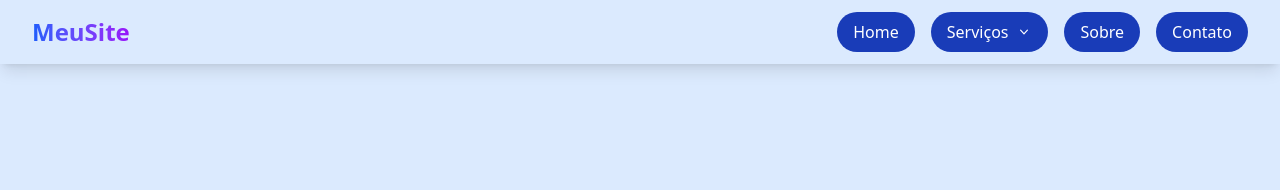
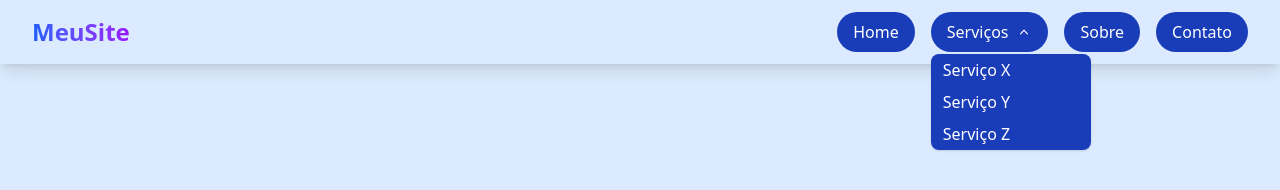
Before and after one commit to pedro2506/Aula10_2, a plain HTML site: page index.html in a window 1280 px wide. Both pictures are taken after a click on the button "Serviços". Drawn offline with nearby package versions, Linux system fonts and the light colour scheme.

Commit message:
upgrade14

```diff
--- a/index.html
+++ b/index.html
@@ -83,14 +83,15 @@
     </div>
   </header>
 
-  <script>
+   <script>
+    // Menu mobile
     const btn = document.getElementById('menu-btn');
     const menu = document.getElementById('menu');
     const servicosBtn = document.getElementById('servicos-btn');
     const submenu = document.getElementById('submenu');
     const arrow = document.getElementById('arrow');
 
-    // Função para animar entrada/saída
+    // Função fade + slide
     function toggleFade(el) {
       if (el.classList.contains('hidden')) {
         el.classList.remove('hidden');
@@ -99,7 +100,7 @@
           el.classList.add('fade-slide-enter-active');
           el.classList.remove('fade-slide-enter');
         });
-     } else {
+      } else {
         el.classList.add('fade-slide-exit');
         el.classList.add('fade-slide-exit-active');
         el.classList.remove('fade-slide-enter-active');
@@ -115,15 +116,24 @@
       toggleFade(menu);
     });
 
-    // Toggle submenu no mobile
-    servicosBtn.addEventListener('click', (e) => {
-      if (window.innerWidth < 640) {
-        e.preventDefault();
-    submenu.classList.toggle('hidden'); // garante que está visível
-    submenu.classList.toggle('submenu-open'); // abre/fecha suavemente
-    arrow.classList.toggle('rotate-180');
-      }
-   } );
+    // Toggle submenu mobile
+    servicosBtn.addEventListener('click', () => {
+      submenu.classList.toggle('hidden');
+      arrow.classList.toggle('rotate-180');
+    });
+
+    // Desktop submenu (opcional: seta gira no hover)
+    const servicosBtnDesktop = document.getElementById('servicos-btn-desktop');
+    const arrowDesktop = document.getElementById('arrow-desktop');
+    const submenuDesktop = document.getElementById('submenu-desktop');
+
+    servicosBtnDesktop.addEventListener('mouseenter', () => {
+      arrowDesktop.classList.add('rotate-180');
+    });
+    servicosBtnDesktop.addEventListener('mouseleave', () => {
+      arrowDesktop.classList.remove('rotate-180');
+    });
   </script>
+
 </body>
 </html>
```
